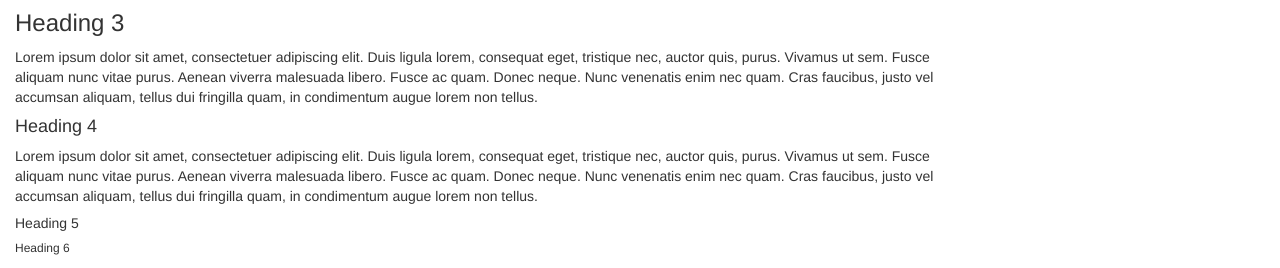
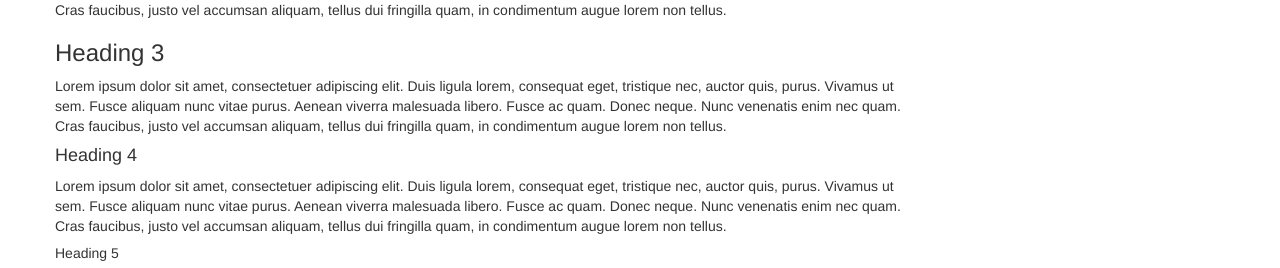
Before and after one commit to dsgreen/bootstrap-starter, a plain HTML site: page index.html in a window 1280 px wide. Shown: the part 392-660 px from the top of the page. Drawn offline with nearby package versions, Linux system fonts and the light colour scheme.

Commit message:
Max width on container fluid

```diff
--- a/css/main.css
+++ b/css/main.css
@@ -1,3 +1,6 @@
+.container-fluid {
+  max-width: 1200px;
+}
 .category-list button {
 	margin-bottom: 0.4em;
 }
```
